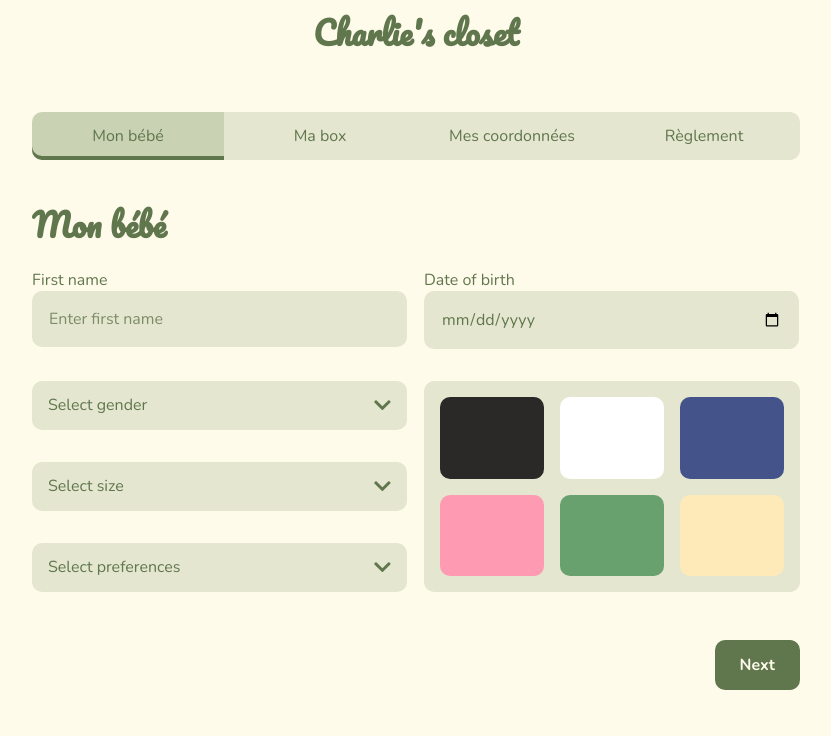
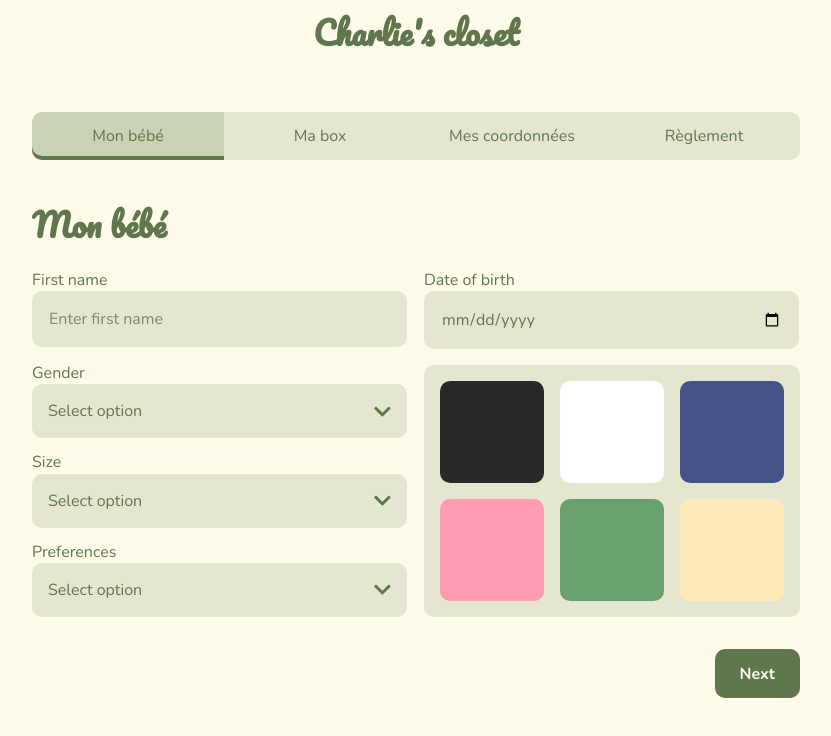
Before and after one commit to Lambtsa/charlies-closet-client, a React (Create React App) app: page /onboarding/my-baby in a window 1280 px wide. Shown: the top 736 px of the page, without its empty margins (224-1055 px from the left). Built offline with nearby package versions, Linux system fonts and the light colour scheme.

Commit message:
design update onboarding

```diff
--- /dev/null
+++ b/src/components/ColorSelector.tsx
@@ -0,0 +1,49 @@
+import React from 'react';
+
+interface ColorSelectorProps {
+  state: string,
+  setState: any,
+}
+
+const ColorSelector = (props: ColorSelectorProps) => {
+  const {state, setState} = props;
+
+  return (
+    <>
+      <div className="color__selector">
+        <button
+          type="button"
+          className={`color ${state === 'black' ? 'selected' : ''}`}
+          value="black"
+          onClick={(e: any) => setState(e.target.value)} />
+        <button
+          type="button"
+          className={`color ${state === 'white' ? 'selected' : ''}`}
+          value="white"
+          onClick={(e: any) => setState(e.target.value)} />
+        <button
+          type="button"
+          className={`color ${state === 'blue' ? 'selected' : ''}`}
+          value="blue"
+          onClick={(e: any) => setState(e.target.value)} />
+        <button
+          type="button"
+          className={`color ${state === 'pink' ? 'selected' : ''}`}
+          value="pink"
+          onClick={(e: any) => setState(e.target.value)} />
+        <button
+          type="button"
+          className={`color ${state === 'green' ? 'selected' : ''}`}
+          value="green"
+          onClick={(e: any) => setState(e.target.value)} />
+        <button
+          type="button"
+          className={`color ${state === 'beige' ? 'selected' : ''}`}
+          value="beige"
+          onClick={(e: any) => setState(e.target.value)} />
+      </div>
+    </>
+  )
+};
+
+export default ColorSelector;
--- /dev/null
+++ b/src/components/SelectField.tsx
@@ -0,0 +1,38 @@
+import React from 'react';
+import { FontAwesomeIcon } from '@fortawesome/react-fontawesome';
+import { faChevronDown } from '@fortawesome/free-solid-svg-icons';
+
+interface SelectFieldProps {
+  state: string,
+  setState: any,
+  name: string,
+  label: string,
+  options: any,
+};
+
+const SelectField = (props: SelectFieldProps) => {
+  const { state, setState, name, label, options } = props;
+
+  return (
+    <>
+      <div className="select__container">
+        <div className="select__overlay">
+          <div className="select__overlay--icon">
+            <FontAwesomeIcon icon={faChevronDown} />
+          </div>
+        </div>
+        <label htmlFor={name}>
+          {label}
+          <select id={name} value={state} onChange={(e:any) => setState(e.target.value)} className="select">
+            <option value="select gender">Select option</option>
+            {options && Object.keys(options).map((key: string, index: number) => (
+              <option key={index} value={key}>{options[key]}</option>
+            ))}
+          </select>
+        </label>
+      </div>
+    </>
+  )
+};
+
+export default SelectField;
--- a/src/styles/large.scss
+++ b/src/styles/large.scss
@@ -1,3 +1,11 @@
+/*
+  Containers
+*/
+.split__container {
+  grid-template-columns: repeat(2, 1fr);
+  flex: 1;
+}
+
 /*
   Header
 */
@@ -86,7 +94,7 @@
 */
 .social.dark {
   position: absolute;
-  right: 1rem;
+  right: 0rem;
   bottom: auto;
   display: flex;
   flex-direction: column;
@@ -100,14 +108,26 @@
     }
   }
 }
+.color__selector {
+  width: 100%;
+  height: 100%;
+  border-radius: 10px;
+  background-color: rgba($secondary-color, .2);
+  padding: 1rem;
+  display: grid;
+  grid-template-columns: repeat(3, 1fr);
+  grid-template-rows: repeat(2, 1fr);
+  grid-column: 2;
+  grid-row: 2 / span 3;
+  gap: 1rem;
+}
+.address {
+  grid-column: span 2;
+}
 
 /*
   Split
 */
-.split {
-  grid-template-columns: repeat(2, 1fr);
-  flex: 1;
-}
 .split__img {
   display: block;
   width: 100%;
@@ -116,13 +136,7 @@
   object-position: center;
 }
 .split__left {
-  padding: 1rem;
-  position: relative;
-  display: flex;
-  flex-direction: column;
-  justify-content: center;
-  align-items: center;
-  height: auto;
+  padding: 0;
 }
 
 /*
--- a/src/styles/small.scss
+++ b/src/styles/small.scss
@@ -37,6 +37,23 @@ h3 {
 }
 p {
   line-height: 1.5rem;
+}
+
+/*
+  Backgrounds
+*/
+.background__white {
+  background-color: $white;
+}
+
+/*
+  Containers
+*/
+.split__container {
+  display: grid;
+  grid-template-columns: 1fr;
+  gap: 1rem;
+  min-height: 100%;
 }
 
 /*
@@ -234,6 +251,9 @@ p {
   color: $primary-color;
   margin-bottom: 2rem;
 }
+textarea {
+  max-width: 375px;
+}
 .form__input {
   display: inline-block;
   padding: 1rem;
@@ -243,7 +263,6 @@ p {
   border-radius: 10px;
   color: $primary-color;
   border: 1px solid transparent;
-  margin-bottom: 1rem;
   margin-top: .2rem;
   &::placeholder {
     color: rgba($primary-color, 0.8);
@@ -278,7 +297,6 @@ label {
   width: 100%;
   max-width: 375px;
   border: 1px solid transparent;
-  margin-bottom: 1rem;
   .btn__icon {
     font-size: 1rem;
     margin-right: .5rem;
@@ -321,7 +339,6 @@ label {
   justify-content: flex-start;
   width: 100%;
   max-width: 375px;
-  margin-bottom: 1rem;
 }
 .checkbox__text {
   margin-left: 1rem;
@@ -364,13 +381,13 @@ label {
   position: relative;
   width: 100%;
   max-width: 375px;
-  margin-bottom: 1rem;
 }
 .select__overlay {
   position: absolute;
   right: 1rem;
+  height: 100%;
   top: 50%;
-  transform: translateY(-50%);
+  // transform: translateY(-50%);
 }
 .select__overlay--icon {
   color: $primary-color;
@@ -380,6 +397,7 @@ select {
   // A reset of styles, including removing the default dropdown arrow
   appearance: none;
   width: 100%;
+  margin-top: .2rem;
   background-color: #E4E6CF;
   border-radius: 10px;
   padding: 1rem;
@@ -576,7 +594,7 @@ select {
 }
 .step {
   padding: 1rem;
-}oard
+}
 .step__title {
   color: $primary-color;
 }
@@ -635,11 +653,6 @@ select {
   max-width: 768px;
   margin: 0 auto;
 }
-.form__split {
-  display: grid;
-  grid-template-columns: repeat(2, 1fr);
-  gap: 1rem;
-}
 .btn__container {
   max-width: 768px;
   margin: 0 auto;
@@ -654,19 +667,22 @@ select {
 }
 .color__selector {
   width: 100%;
-  height: calc(100% - 1rem);
   border-radius: 10px;
   background-color: rgba($secondary-color, .2);
   padding: 1rem;
   display: grid;
   grid-template-columns: repeat(3, 1fr);
   grid-template-rows: repeat(2, 1fr);
-  grid-column: 2;
+  grid-column: 1;
   grid-row: 2 / span 3;
   gap: 1rem;
+  height: 250px;
 }
 .color {
   border-radius: 10px;
+  &:hover {
+    box-shadow: 0 0 4px rgba($secondary-color, .5);
+  }
   &:nth-child(1) {
     background-color: #2A2927;
   }
@@ -686,22 +702,18 @@ select {
     background-color: #FEEAB8;
   }
   &.selected {
-    box-shadow: 0 0 4px $black;
+    box-shadow: 0 0 4px rgba($secondary-color, .5);
   }
 }
 .boxes__container {
   max-width: 768px;
+  width: 100%;
   margin: 0 auto;
   padding: 2rem 0;
 }
 .boxes__title {
   color: $primary-color;
   margin-bottom: 2rem;
-}
-.boxes {
-  display: grid;
-  grid-template-columns: repeat(2, 1fr);
-  gap: 1rem;
 }
 .box {
   position: relative;
@@ -757,7 +769,7 @@ select {
 }
 .address {
   position: relative;
-  grid-column: span 2;
+  grid-column: span 1;
   max-width: none;
 }
 .address__list {
@@ -810,7 +822,8 @@ select {
 }
 .info__icon {
   font-size: 1.2rem;
-  margin-right: .5rem;
+  margin-right: 1rem;
+  height: auto;
 }
 
 /*
@@ -1041,23 +1054,19 @@ select {
 /*
   Split
 */
-.split {
-  background-color: $white;
-  display: grid;
-  grid-template-columns: 1fr;
-}
 .split__title {
+  text-align: center;
   color: $primary-color;
   margin-bottom: 3rem;
 }
 .split__left {
-  padding: 5rem 1rem;
+  padding: 0 1rem;
   position: relative;
   display: flex;
   flex-direction: column;
+  gap: 1rem;
   justify-content: center;
   align-items: center;
-  height: 100%;
 }
 .split__img {
   display: none;
--- a/src/views/ContactUs.tsx
+++ b/src/views/ContactUs.tsx
@@ -1,6 +1,5 @@
 import React, { useState } from 'react';
 import charlie from '../assets/charlies_closet.webp';
-import { faChevronDown } from '@fortawesome/free-solid-svg-icons';
 
 /*
   Components
@@ -9,7 +8,7 @@ import Header from '../components/Header';
 import InputField from '../components/InputField';
 import Copyright from '../components/Copyright';
 import SocialIcons from '../components/SocialIcons';
-import { FontAwesomeIcon } from '@fortawesome/react-fontawesome';
+import SelectField from '../components/SelectField';
 
 const ContactUs = () => {
   const [firstName, setFirstName] = useState('');
@@ -17,11 +16,15 @@ const ContactUs = () => {
   const [object, setObject] = useState('');
   const [message, setMessage] = useState('');
 
+  const objectOptions = {
+    "livraison": 'Livraison',
+    'produit': 'Produit',
+  }
   return (
     <>
       <Header type="dark" fixed={false} />
       <main className="main">
-        <section className="split">
+        <section className="split__container background__white">
           <form className="split__left">
             <h1 className="split__title">Contact us</h1>
             <InputField
@@ -38,22 +41,21 @@ const ContactUs = () => {
               placeholder="Enter email"
               value={email}
               setValue={setEmail} />
-            <div className="select__container">
-              <div className="select__overlay">
-                <div className="select__overlay--icon">
-                  <FontAwesomeIcon icon={faChevronDown} />
-                </div>
-              </div>
-              <select value={object} onChange={(e:any) => setObject(e.target.value)} className="select">
-                <option value="livraison">Livraison</option>
-                <option value="produit">Produit</option>
-              </select>
-            </div>
-            <textarea
-              value={message}
-              onChange={(e: any) => setMessage(e.target.value)}
-              className="form__input"
-              placeholder="Enter message" />
+            <SelectField
+              state={object}
+              setState={setObject}
+              name="object"
+              label="Object"
+              options={objectOptions} />
+            <label htmlFor="message">
+              Message
+              <textarea
+              id="message"
+                value={message}
+                onChange={(e: any) => setMessage(e.target.value)}
+                className="form__input"
+                placeholder="Enter message" />
+            </label>
             <button className="form__btn" type="submit">Login</button>
             <SocialIcons class="dark"/>
           </form>
--- a/src/views/Login.tsx
+++ b/src/views/Login.tsx
@@ -17,7 +17,7 @@ const Login = () => {
     <>
       <Header type="dark" fixed={false} />
       <main className="main">
-        <section className="split">
+        <section className="split__container background__white">
           <form className="split__left">
             <h1 className="split__title">Espace Client</h1>
             <InputField
--- a/src/views/MyBaby.tsx
+++ b/src/views/MyBaby.tsx
@@ -1,8 +1,8 @@
-import React, { useEffect, useState } from 'react';
-import { FontAwesomeIcon } from '@fortawesome/react-fontawesome';
-import { faChevronDown } from '@fortawesome/free-solid-svg-icons';
+import React, { useState } from 'react';
 import InputField from '../components/InputField';
 import OnboardingStep from '../components/OnboardingStep';
+import ColorSelector from '../components/ColorSelector';
+import SelectField from '../components/SelectField';
 
 const MyBaby = () => {
   const [firstName, setFirstName] = useState('');
@@ -12,13 +12,18 @@ const MyBaby = () => {
   const [preferences, setPreferences] = useState('');
   const [color, setColor] = useState('');
 
-  useEffect(() => {
-    console.log(color);
-  }, [color])
+  const genderOptions = {
+    'boy': 'Boy',
+    'girl': 'Girl',
+  }
+  const sizeOptions = {
+    "3 months": '3 months',
+    "6 months": '6 months',
+    "9 months": '9 months'
+  };
 
-  const handleColorChange = (e: any) => {
-    e.preventDefault();
-    setColor(e.target.value);
+  const preferencesOptions = {
+    'pants': 'Pants',
   }
 
   return (
@@ -31,7 +36,7 @@ const MyBaby = () => {
       <OnboardingStep next="my-box">
         <form className="form__container">
           <h1 className="form__title">Mon bébé</h1>
-          <div className="form__split">
+          <div className="split__container">
             <InputField
               id="first_name"
               label="First name"
@@ -46,68 +51,25 @@ const MyBaby = () => {
               value={birth}
               setValue={setBirth}
               placeholder="Enter date of birth" />
-            <div className="color__selector">
-              <button
-                className={`color ${color === 'black' ? 'selected' : ''}`}
-                value="black"
-                onClick={handleColorChange} />
-              <button
-                className={`color ${color === 'white' ? 'selected' : ''}`}
-                value="white"
-                onClick={handleColorChange} />
-              <button
-                className={`color ${color === 'blue' ? 'selected' : ''}`}
-                value="blue"
-                onClick={handleColorChange} />
-              <button
-                className={`color ${color === 'pink' ? 'selected' : ''}`}
-                value="pink"
-                onClick={handleColorChange} />
-              <button
-                className={`color ${color === 'green' ? 'selected' : ''}`}
-                value="green"
-                onClick={handleColorChange} />
-              <button
-                className={`color ${color === 'beige' ? 'selected' : ''}`}
-                value="beige"
-                onClick={handleColorChange} />
-            </div>
-            <div className="select__container">
-              <div className="select__overlay">
-                <div className="select__overlay--icon">
-                  <FontAwesomeIcon icon={faChevronDown} />
-                </div>
-              </div>
-              <select value={gender} onChange={(e:any) => setGender(e.target.value)} className="select">
-                <option value="select gender">Select gender</option>
-                <option value="boy">Boy</option>
-                <option value="girl">Girl</option>
-              </select>
-            </div>
-            <div className="select__container">
-              <div className="select__overlay">
-                <div className="select__overlay--icon">
-                  <FontAwesomeIcon icon={faChevronDown} />
-                </div>
-              </div>
-              <select value={size} onChange={(e:any) => setSize(e.target.value)} className="select">
-                <option value="select size">Select size</option>
-                <option value="3 months">3 months</option>
-                <option value="6 months">6 months</option>
-                <option value="9 months">9 months</option>
-              </select>
-            </div>
-            <div className="select__container">
-              <div className="select__overlay">
-                <div className="select__overlay--icon">
-                  <FontAwesomeIcon icon={faChevronDown} />
-                </div>
-              </div>
-              <select value={preferences} onChange={(e:any) => setPreferences(e.target.value)} className="select">
-                <option value="select preferences">Select preferences</option>
-                <option value="pants">Pants</option>
-              </select>
-            </div>
+            <ColorSelector state={color} setState={setColor} />
+            <SelectField
+              state={gender}
+              setState={setGender}
+              name="gender"
+              label="Gender"
+              options={genderOptions} />
+            <SelectField
+              state={size}
+              setState={setSize}
+              name="size"
+              label="Size"
+              options={sizeOptions} />
+            <SelectField
+              state={preferences}
+              setState={setPreferences}
+              name="preferences"
+              label="Preferences"
+              options={preferencesOptions} />
           </div>
         </form>
       </OnboardingStep>
--- a/src/views/MyBox.tsx
+++ b/src/views/MyBox.tsx
@@ -18,7 +18,7 @@ const MyBox = () => {
       <OnboardingStep next="my-details" previous="my-baby">
         <div className="boxes__container">
           <h1 className="boxes__title">Ma box</h1>
-          <div className="boxes">
+          <div className="split__container">
             <button
               type="button"
               onClick={() => handleBtnClick("btn-1")}
--- a/src/views/MyDetails.tsx
+++ b/src/views/MyDetails.tsx
@@ -50,8 +50,8 @@ const MyBaby = () => {
       </header>
       <OnboardingStep next="payment" previous="my-box">
         <form className="form__container">
-          <h1 className="form__title">Mon bébé</h1>
-          <div className="form__split">
+          <h1 className="form__title">Mes coordonnées</h1>
+          <div className="split__container">
             <InputField
               id="first_name"
               label="First name"
--- a/src/views/Payment.tsx
+++ b/src/views/Payment.tsx
@@ -24,9 +24,8 @@ const Payment = () => {
       <OnboardingStep previous="my-details" next="" paymentStep>
         <div className="form__container">
           <h1 className="form__title">Paiement</h1>
-          <div className="form__split">
-            <form>
-              <div>
+          <div className="split__container">
+            <form className="split__left">
               <InputField
                 id="name"
                 label="Name on card"
@@ -55,7 +54,6 @@ const Payment = () => {
                 value={cvv}
                 setValue={setCvv}
                 placeholder="Enter CVV" />
-              </div>
             </form>
             <div className="payment__details">
               <div className="box__details">
--- a/src/views/Register.tsx
+++ b/src/views/Register.tsx
@@ -22,7 +22,7 @@ const Register = () => {
     <>
       <Header type="dark" fixed={false} />
       <main className="main">
-        <section className="split">
+        <section className="split__container background__white">
           <form className="split__left">
             <h1 className="split__title">Inscription</h1>
             <InputField
```
Also changed, not shown: src/components/Footer.tsx (+1 -19 lines). Lines whose indentation alone changed are shown as unchanged.
